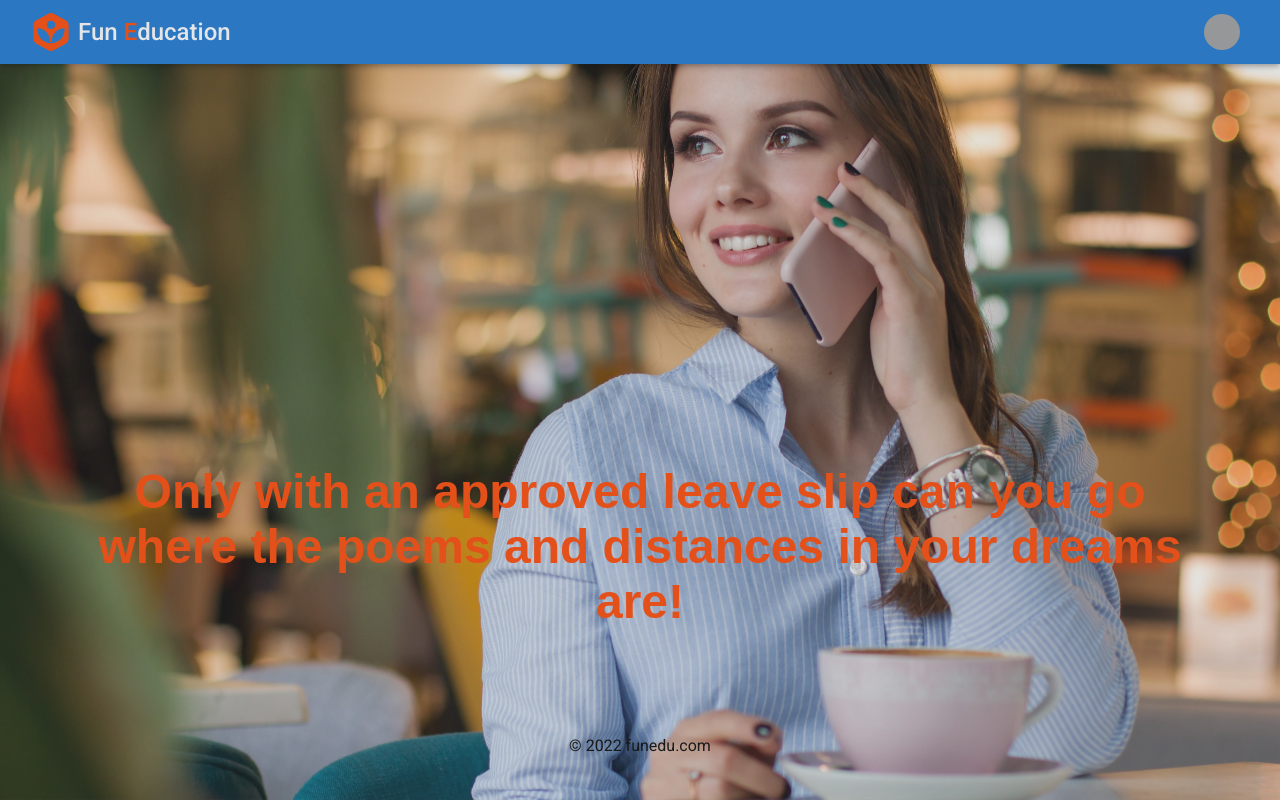
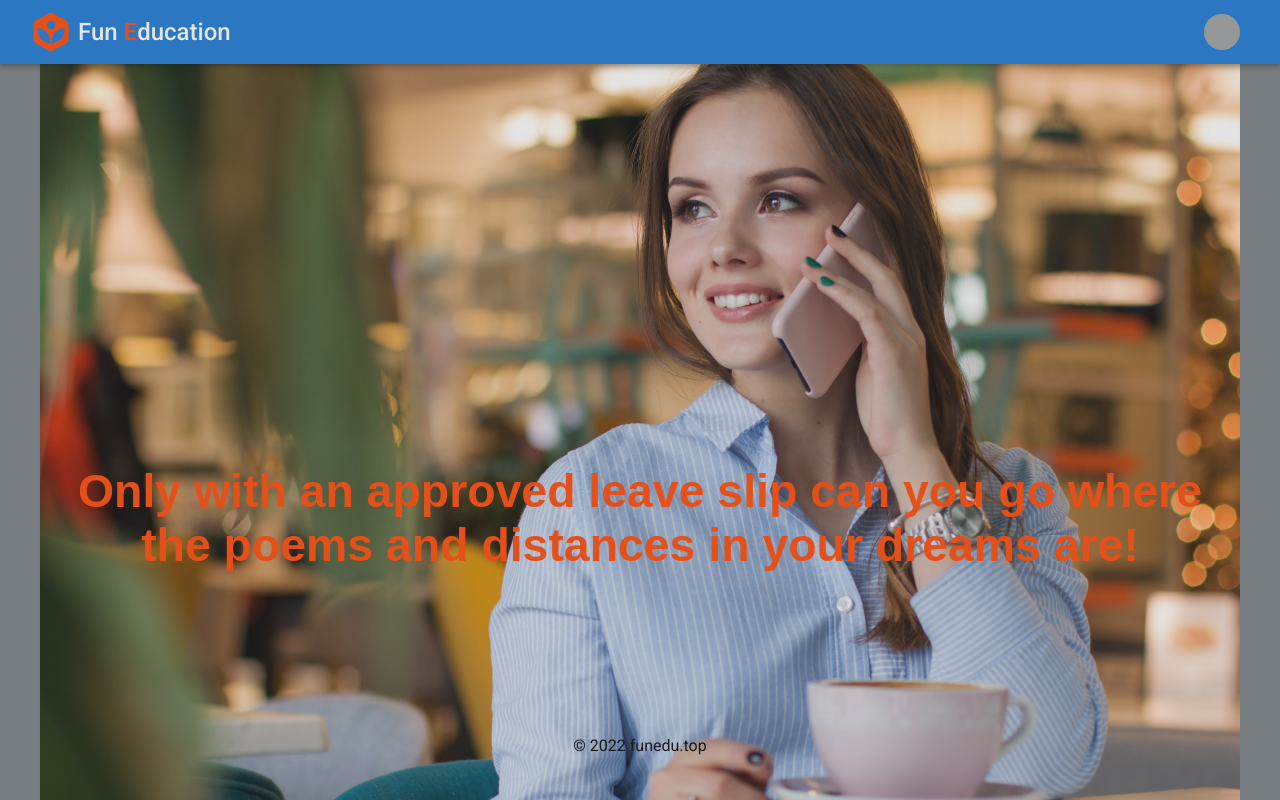
Before and after one commit to yixiao-lee/yixiao-lee, a React (Create React App) app in the folder funedu/: page / in a window 1280 px wide. Built offline with nearby package versions, Linux system fonts and the light colour scheme; no server answers; grey boxes are pictures that could not be loaded.

Commit message:
adjust background css

```diff
--- a/funedu/src/App.js
+++ b/funedu/src/App.js
@@ -14,8 +14,9 @@ const useStyles = makeStyles((theme) => ({
     margin: "0px auto",
     backgroundImage: `url(${bg})`,
     backgroundRepeat: "no-repeat",
+    backgroundPositionY:"3em",
     backgroundPosition: "center center",
-    backgroundSize: "cover",
+    backgroundSize: "auto 100%",
     backgroundAttachment: "fixed",
     opacity: 0.8
   }
--- a/funedu/src/components/Footer.js
+++ b/funedu/src/components/Footer.js
@@ -4,7 +4,7 @@ import "./Footer.css"
 const Footer = () => {
     return (
         <div className="footer">
-            &copy; 2022 funedu.com
+            &copy; 2022 funedu.top
         </div>
     )
 }
--- a/funedu/src/components/Main.js
+++ b/funedu/src/components/Main.js
@@ -5,9 +5,9 @@ import { makeStyles } from "@mui/styles";
 const useStyles = makeStyles((theme) => ({
   slogan : {
     paddingTop: "50vh",
-    paddingLeft: "2%",
-    paddingRight: "2%",
-    fontSize: "3em",
+    paddingLeft: "1%",
+    paddingRight: "1%",
+    fontSize: "2.9em",
     fontWeight: 600,
     color: "#ff4500",
     fontFamily: "sans-serif"
```
